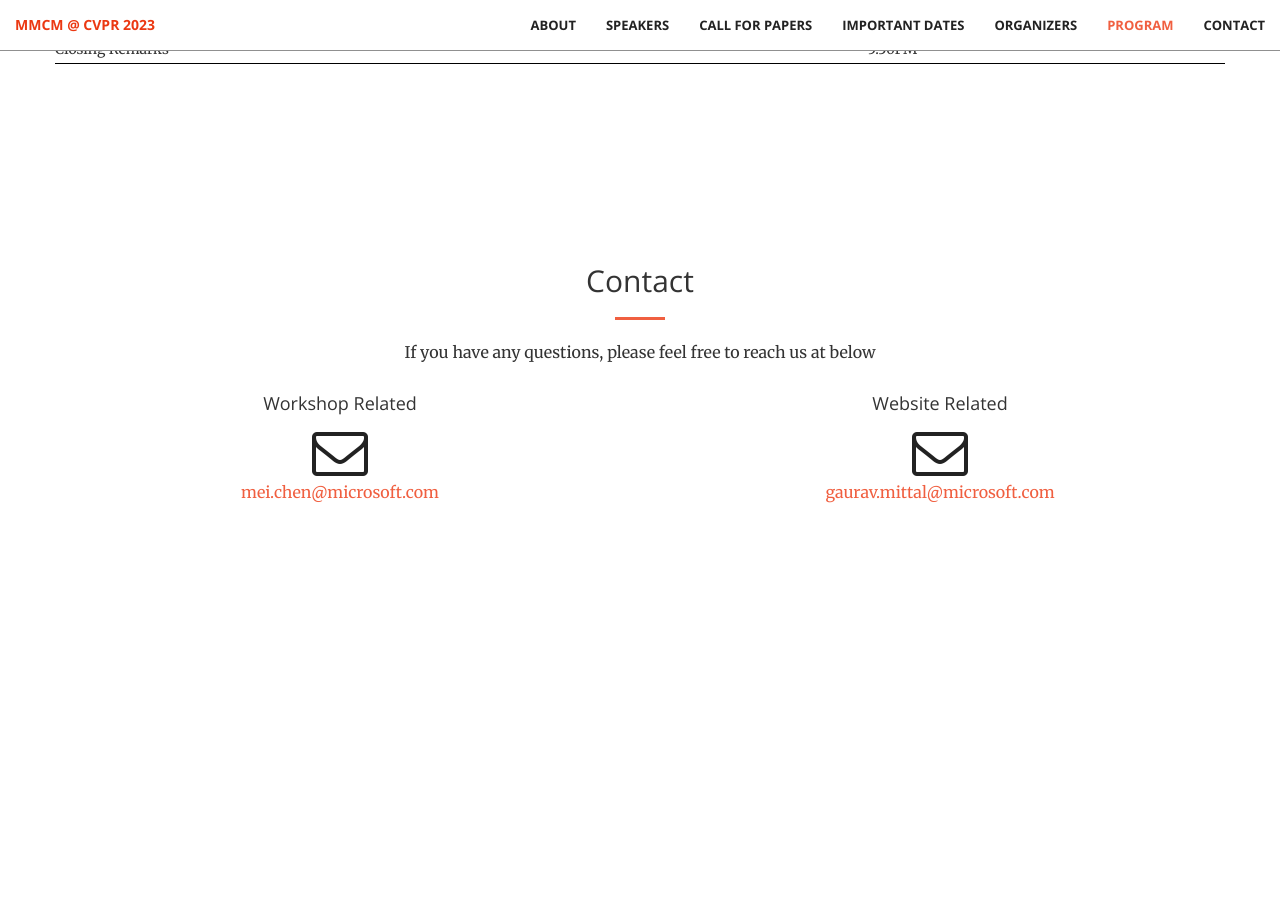
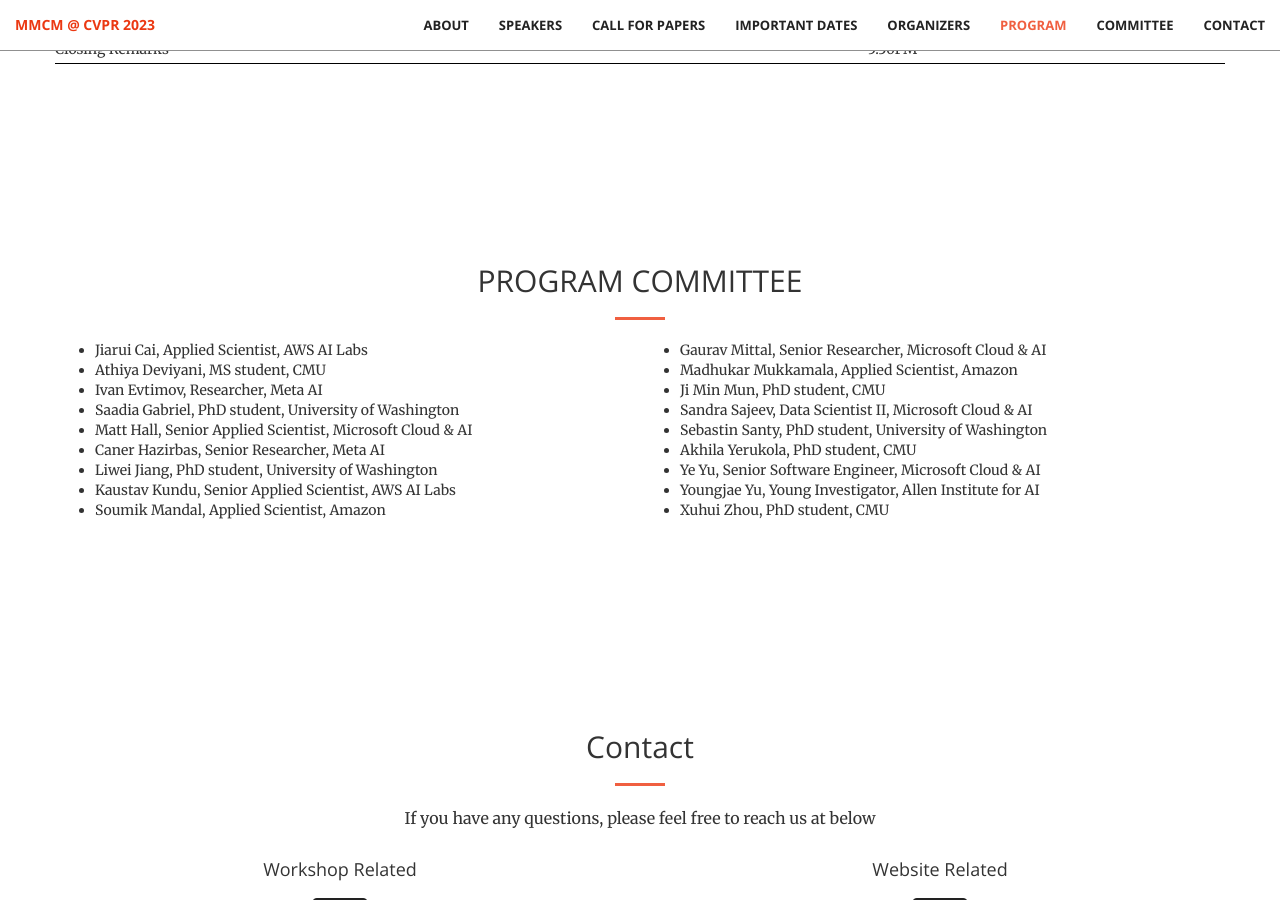
Before and after one commit to multimodal-content-moderation/multimodal-content-moderation.github.io, a Jekyll site: the page built from index.html, in a window 1280 px wide and 900 px high, scrolled down 4955 px. Built offline with Jekyll 4.4.1, drawn with Linux system fonts in a browser that asks for light colours; before the commit the page ends 5579 px from its top, so only the background shows below that.

Commit message:
added pc

```diff
--- a/_includes/nav.html
+++ b/_includes/nav.html
@@ -33,6 +33,9 @@
                     <a class="page-scroll" href="#program">Program</a>
                 </li>
                 <li>
+                    <a class="page-scroll" href="#programcommittee">Committee</a>
+                </li>
+                <li>
                     <a class="page-scroll" href="#contact">Contact</a>
                 </li>
             </ul>
--- /dev/null
+++ b/_includes/programcommittee.html
@@ -0,0 +1,38 @@
+<section class="bg-gray" id="programcommittee">
+    <div class="container text-center">
+        <div class="row">
+          <div class="call-to-action">
+              <h2>PROGRAM COMMITTEE</h2>
+              <hr class="primary">
+          </div>
+        </div>
+        <div class="row no-gutter">
+            <div class="col-md-6 text-center">
+                <ul class="bg-gray" align="left">
+                    <li>Jiarui Cai, Applied Scientist, AWS AI Labs</li>
+                    <li>Athiya Deviyani, MS student, CMU</li>
+                    <li>Ivan Evtimov, Researcher, Meta AI</li>
+                    <li>Saadia Gabriel, PhD student, University of Washington</li>
+                    <li>Matt Hall, Senior Applied Scientist, Microsoft Cloud & AI</li>
+                    <li>Caner Hazirbas, Senior Researcher, Meta AI</li>
+                    <li>Liwei Jiang, PhD student, University of Washington</li>
+                    <li>Kaustav Kundu, Senior Applied Scientist, AWS AI Labs</li>
+                    <li>Soumik Mandal, Applied Scientist, Amazon</li>
+                </ul>
+            </div>
+            <div class="col-md-6 text-center">
+                <ul class="bg-gray" align="left">
+                    <li>Gaurav Mittal, Senior Researcher, Microsoft Cloud & AI</li>
+                    <li>Madhukar Mukkamala, Applied Scientist, Amazon</li>
+                    <li>Ji Min Mun, PhD student, CMU</li>
+                    <li>Sandra Sajeev, Data Scientist II, Microsoft Cloud & AI</li>
+                    <li>Sebastin Santy, PhD student, University of Washington</li>
+                    <li>Akhila Yerukola, PhD student, CMU</li>
+                    <li>Ye Yu, Senior Software Engineer, Microsoft Cloud & AI</li>
+                    <li>Youngjae Yu, Young Investigator, Allen Institute for AI</li>
+                    <li>Xuhui Zhou, PhD student, CMU</li>
+                </ul>
+            </div>
+        </div>
+    </div>
+</section>
--- a/_layouts/front.html
+++ b/_layouts/front.html
@@ -12,6 +12,7 @@
   {% include dates.html %}
   {% include organizers.html %}
   {% include program.html %}
+  {% include programcommittee.html %}
   {% include contact.html %}
   {% include scripts.html %}
 </body>
```
